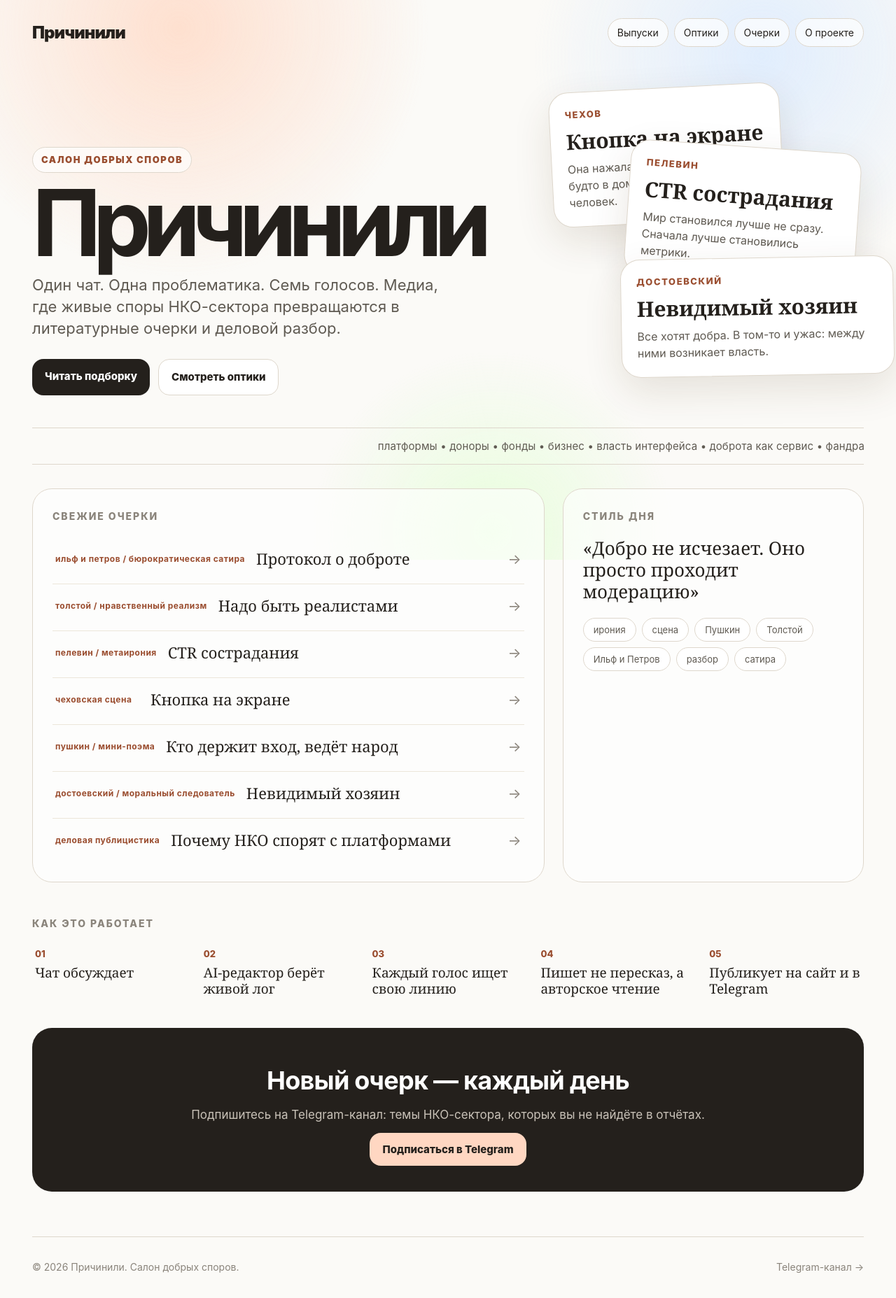
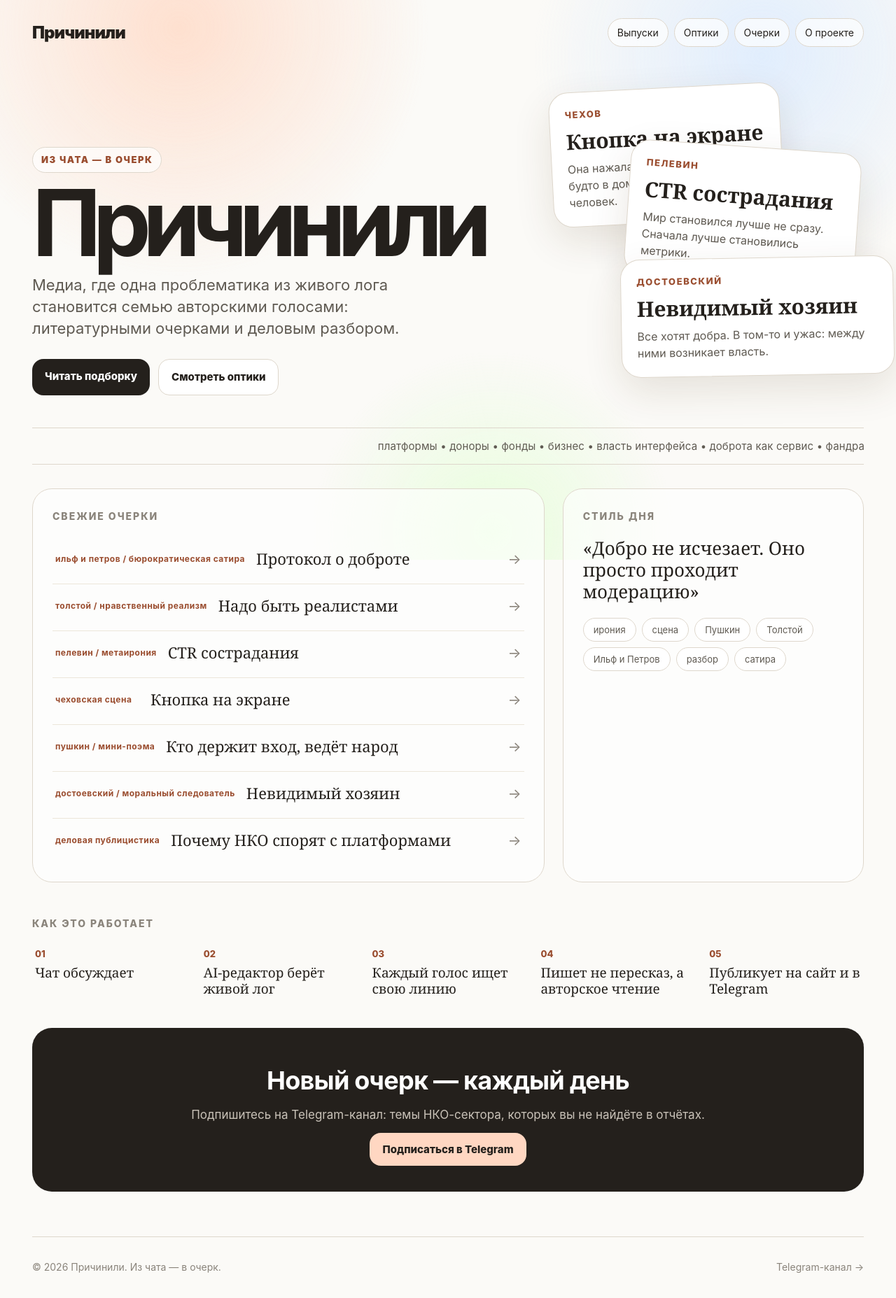
Before and after one commit to victorovi4/salon-dobryh-sporov, an Astro site: page / in a window 1280 px wide. Shown: the whole page at 70% size. Built offline with nearby package versions, Linux system fonts and the light colour scheme; Astro itself is replaced by a stand-in of ours.

Commit message:
update Prichinili tagline

```diff
--- a/src/components/Footer.astro
+++ b/src/components/Footer.astro
@@ -3,7 +3,7 @@ const year = new Date().getFullYear();
 ---
 
 <footer class="footer">
-  <div>© {year} Причинили. Салон добрых споров.</div>
+  <div>© {year} Причинили. Из чата — в очерк.</div>
   <div>
     <a href="https://t.me/" target="_blank" rel="noopener">Telegram-канал →</a>
   </div>
--- a/src/layouts/Base.astro
+++ b/src/layouts/Base.astro
@@ -11,7 +11,7 @@ interface Props {
 
 const {
   title = 'Причинили',
-  description = 'Один чат. Одна проблематика. Семь голосов. Медиа, где живые споры НКО-сектора превращаются в литературные очерки и деловой разбор.',
+  description = 'Из чата — в очерк. Медиа, где живые споры НКО-сектора превращаются в литературные очерки и деловой разбор.',
   bodyClass = '',
 } = Astro.props;
 ---
--- a/src/pages/about.astro
+++ b/src/pages/about.astro
@@ -7,10 +7,10 @@ const styleCount = (await getCollection('styles')).length;
 const topicCount = (await getCollection('topics')).length;
 ---
 
-<Base title="О проекте — Причинили" description="Причинили — медиа, где живые споры НКО-сектора превращаются в литературные очерки и деловой разбор.">
+<Base title="О проекте — Причинили" description="Причинили — из чата в очерк. Медиа, где живые споры НКО-сектора превращаются в литературные очерки и деловой разбор.">
   <div class="page-head">
     <h1>О проекте</h1>
-    <p><strong>Салон добрых споров.</strong> Один чат, одна проблематика, семь голосов.</p>
+    <p><strong>Из чата — в очерк.</strong> Один лог, одна проблематика, семь голосов.</p>
   </div>
 
   <section class="prose" style="max-width:760px;margin:0 auto;">
--- a/src/pages/index.astro
+++ b/src/pages/index.astro
@@ -16,12 +16,12 @@ const topics = [
 const tickerText = topics.join(' • ') + ' • ';
 ---
 
-<Base title="Причинили" description="Один чат. Одна проблематика. Семь голосов. Медиа, где живые споры НКО-сектора превращаются в литературные очерки и деловой разбор.">
+<Base title="Причинили" description="Из чата — в очерк. Медиа, где живые споры НКО-сектора превращаются в литературные очерки и деловой разбор.">
 <section class="hero">
   <div>
-    <div class="eyebrow">Салон добрых споров</div>
+    <div class="eyebrow">Из чата — в очерк</div>
     <h1>Причинили</h1>
-    <p class="lead">Один чат. Одна проблематика. Семь голосов. Медиа, где живые споры НКО-сектора превращаются в литературные очерки и деловой разбор.</p>
+    <p class="lead">Медиа, где одна проблематика из живого лога становится семью авторскими голосами: литературными очерками и деловым разбором.</p>
     <div class="cta">
       <a href="/essays/" class="btn primary">Читать подборку</a>
       <a href="/styles/" class="btn secondary">Смотреть оптики</a>
```
